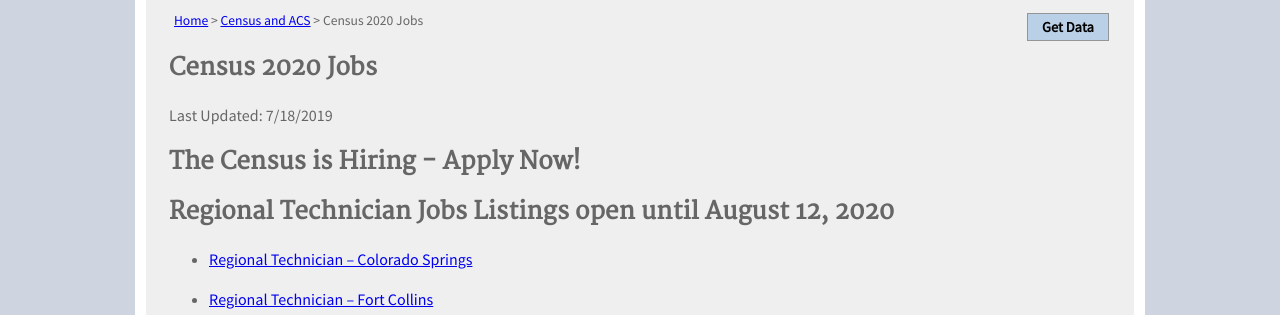
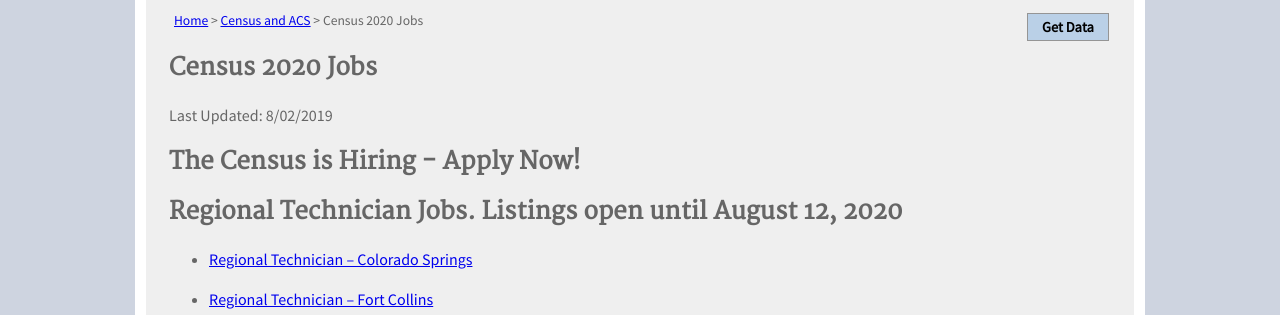
Before and after one commit to TBleess/Website_New, a Jekyll site: the page built from pages/5_CensusACS/2020-census-jobs.md, in a window 1280 px wide. Shown: the part 301-616 px from the top of the page. Built offline with Jekyll 4.4.1, drawn with Linux system fonts in a browser that asks for light colours.

Commit message:
Update 2020-census-jobs.md

```diff
--- a/pages/5_CensusACS/2020-census-jobs.md
+++ b/pages/5_CensusACS/2020-census-jobs.md
@@ -8,11 +8,11 @@ description: "Census 2020 Jobs"
 
 ## Census 2020 Jobs
 
-Last Updated: 7/18/2019
+Last Updated: 8/02/2019
 
 ## The Census is Hiring - Apply Now!
 
-## Regional Technician Jobs  Listings open until August 12, 2020
+## Regional Technician Jobs.  Listings open until August 12, 2020
 
 * [Regional Technician – Colorado Springs](https://www.usajobs.gov/GetJob/ViewDetails/541137900?#)
 
```
